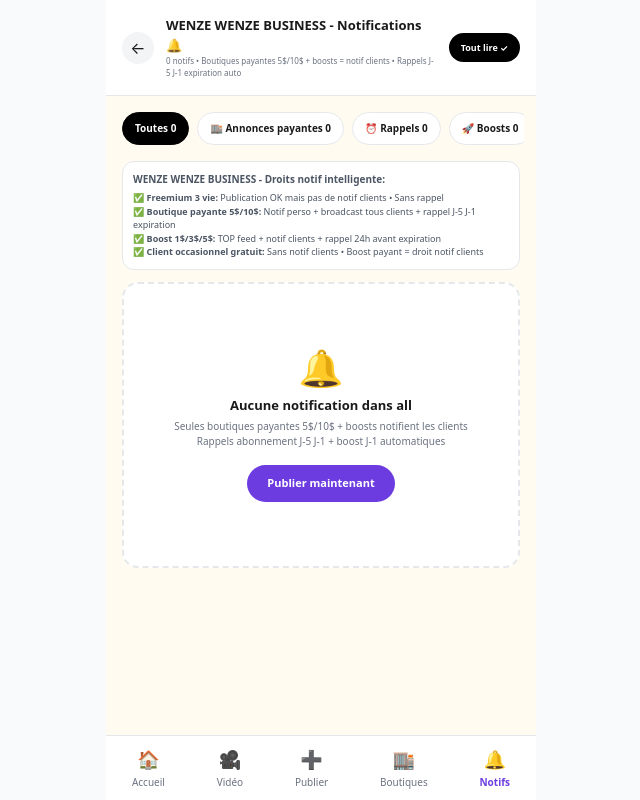
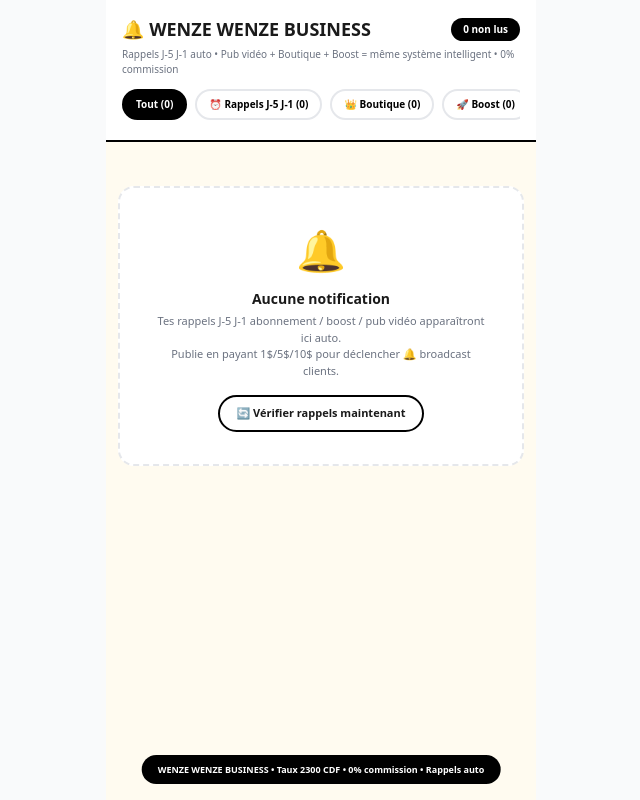
Before and after one commit to kongolokelvin47-cmd/Wenze-pwa, a Next.js app: page /notifications in a window 1280 px wide. Shown: the whole page, without its empty margins (319-959 px from the left). Built offline with nearby package versions, Linux system fonts and the light colour scheme.

Commit message:
Enhance notifications page with new features
Updated notification filtering and added new notification types. Improved loading intervals and added unread count calculation.

```diff
--- a/app/notifications/page.tsx
+++ b/app/notifications/page.tsx
@@ -1,153 +1,125 @@
 "use client";
 import { useState, useEffect, useMemo } from "react";
 import { useRouter } from "next/navigation";
-import { getNotifications, markAsRead, markAllAsRead, checkAndNotifyExpirations, WenzeNotif } from "@/lib/notifications";
+import { getNotifications, markAsRead, markAllAsRead, checkAndNotifyExpirations, WenzeNotif, getUnreadCount } from "@/lib/notifications";
 
 export default function NotificationsPage(){
   const router = useRouter();
   const [notifs, setNotifs] = useState<WenzeNotif[]>([]);
-  const [filter, setFilter] = useState<"all"|"boutique"|"rappels"|"boost"|"perso">("all");
+  const [filter, setFilter] = useState<"all"|"boutique"|"rappels"|"boost"|"pub-video"|"perso">("all");
 
   const load = ()=>{
     try{
       const user = JSON.parse(localStorage.getItem("wenze_user")||"{}");
-      setNotifs(getNotifications(user.id || user.ownerWhatsapp || user.whatsapp));
-    } catch{}
+      const uid = user.id || user.ownerWhatsapp || user.whatsapp || "guest";
+      setNotifs(getNotifications(uid));
+    } catch{ setNotifs([]); }
   };
 
   useEffect(()=>{
-    // ✅ Check expirations à l'ouverture
-    try{ checkAndNotifyExpirations(); } catch{}
+    // ✅ Check intelligent J-5 J-1 abonnement + boost + pub vidéo à l'ouverture
+    try{ checkAndNotifyExpirations(); } catch(e){ console.log("check exp",e); }
     load();
-    const i = setInterval(load, 2000);
-    const j = setInterval(()=> { try{ checkAndNotifyExpirations(); } catch{} }, 60*60*1000);
+    const i = setInterval(load, 2500);
+    const j = setInterval(()=> { try{ checkAndNotifyExpirations(); load(); } catch{} }, 15000); // check toutes les 15s
     return ()=> { clearInterval(i); clearInterval(j); };
-  }, []);
+  },[]);
 
   const filtered = useMemo(()=>{
-    return notifs.filter(n=>{
-      if(filter==="all") return true;
-      if(filter==="boutique") return n.type==="new_boutique_annonce";
-      if(filter==="rappels") return n.type.includes("rappel") || n.type.includes("expire");
-      if(filter==="boost") return n.type.includes("boost");
-      if(filter==="perso") return !n.forAllClients && (n.type==="publication_approved" || n.type==="abonnement_payed");
-      return true;
-    });
-  }, [notifs, filter]);
+    if(filter==="all") return notifs;
+    if(filter==="rappels") return notifs.filter(n=> n.type?.includes("rappel") || n.type?.includes("expiration") || n.type?.includes("expire"));
+    if(filter==="boutique") return notifs.filter(n=> n.type?.includes("boutique") || n.type?.includes("abonnement") || n.type?.includes("publication"));
+    if(filter==="boost") return notifs.filter(n=> n.type?.includes("boost"));
+    if(filter==="pub-video") return notifs.filter(n=> n.type?.includes("pub") || n.type?.includes("video"));
+    if(filter==="perso") return notifs.filter(n=> n.type?.includes("perso") || n.type?.includes("message") || n.type?.includes("commande"));
+    return notifs;
+  },[notifs, filter]);
 
-  const unread = notifs.filter(n=> !n.read).length;
+  const unread = useMemo(()=> notifs.filter(n=>!n.read).length, [notifs]);
 
-  const getIcon = (type: string)=>{
-    if(type==="publication_approved") return "✅";
-    if(type==="abonnement_payed") return "💳";
-    if(type==="boost_payed") return "🚀";
-    if(type==="new_boutique_annonce") return "🏬";
-    if(type==="abonnement_rappel_5j") return "⏰";
-    if(type==="abonnement_rappel_1j") return "⚠️";
-    if(type==="abonnement_expire") return "❌";
-    if(type==="boost_rappel_1j") return "⏰";
-    if(type==="boost_expire") return "📉";
-    if(type==="essai_rappel") return "⏳";
-    return "🔔";
+  const getIcon = (type:string)=>{
+    if(type?.includes("pub")) return "🎬";
+    if(type?.includes("boost")) return "🚀";
+    if(type?.includes("rappel")||type?.includes("expiration")) return "⏰";
+    if(type?.includes("abonnement")||type?.includes("boutique")) return "👑";
+    if(type?.includes("publication")) return "🔔";
+    return "📦";
   };
 
-  const getColor = (n: WenzeNotif)=>{
-    if(!n.read) return "border-[#6C3CE0] bg-[#6C3CE0]/5 border-l-4 border-l-[#6C3CE0]";
-    if(n.type.includes("expire")) return "border-red-200 bg-red-50 border-l-4 border-l-red-500";
-    if(n.type.includes("rappel")) return "border-orange-200 bg-orange-50 border-l-4 border-l-orange-500";
-    if(n.type==="abonnement_payed" || n.type==="boost_payed") return "border-green-200 bg-green-50 border-l-4 border-l-green-500";
-    if(n.forAllClients) return "border-black bg-white border-l-4 border-l-black";
-    return "border-gray-200 bg-white";
-  };
-
-  const timeAgo = (iso: string)=>{
-    try{
-      const diff = Date.now() - new Date(iso).getTime();
-      const m = Math.floor(diff/60000);
-      if(m<1) return "À l'instant";
-      if(m<60) return `${m} min`;
-      const h = Math.floor(m/60);
-      if(h<24) return `${h}h`;
-      const d = Math.floor(h/24);
-      return `${d}j`;
-    } catch{ return ""; }
+  const getColor = (type:string, read?:boolean)=>{
+    if(read) return "bg-white border-gray-200";
+    if(type?.includes("rappel")||type?.includes("expiration")) return "bg-red-50 border-red-300";
+    if(type?.includes("pub")) return "bg-purple-50 border-purple-300";
+    if(type?.includes("boost")) return "bg-orange-50 border-orange-300";
+    if(type?.includes("abonnement")) return "bg-green-50 border-green-300";
+    return "bg-[#FFFBF0] border-black";
   };
 
   return (
     <div className="max-w-[430px] mx-auto min-h-screen bg-[#FFFBF0] pb-24">
-      <header className="sticky top-0 bg-white z-20 p-4 border-b flex items-center gap-3">
-        <button onClick={()=> router.push("/")} className="w-8 h-8 bg-gray-100 rounded-full flex items-center justify-center">←</button>
-        <div className="flex-1">
-          <h1 className="font-black text-[13px]">WENZE WENZE BUSINESS - Notifications 🔔 {unread>0?`• ${unread} non lues`:""}</h1>
-          <p className="text-[8px] text-gray-500">
-            {filtered.length} notifs • Boutiques payantes 5$/10$ + boosts = notif clients • Rappels J-5 J-1 expiration auto
-          </p>
+      {/* HEADER */}
+      <div className="sticky top-0 bg-white border-b-2 border-black p-4 z-10">
+        <div className="flex items-center justify-between">
+          <h1 className="font-black text-[18px]">🔔 WENZE WENZE BUSINESS</h1>
+          <span className="bg-black text-white text-[10px] font-black px-3 py-1 rounded-full">{unread} non lus</span>
         </div>
-        <button onClick={()=> { markAllAsRead(); load(); }} className="text-[9px] bg-black text-white px-3 py-2 rounded-full font-bold whitespace-nowrap">Tout lire ✓</button>
-      </header>
-
-      <div className="p-4 space-y-3">
-        {/* ✅ FILTRES PRO AVEC NOUVEAUX TYPES */}
-        <div className="flex gap-2 overflow-x-auto pb-1 -mx-1 px-1 scrollbar-none">
+        <p className="text-[10px] text-gray-500 mt-1">Rappels J-5 J-1 auto • Pub vidéo + Boutique + Boost = même système intelligent • 0% commission</p>
+        <div className="flex gap-2 mt-3 overflow-x-auto no-scrollbar pb-1">
           {[
-            { id:"all", label:`Toutes ${notifs.length}` },
-            { id:"boutique", label:`🏬 Annonces payantes ${notifs.filter(n=>n.type==="new_boutique_annonce").length}` },
-            { id:"rappels", label:`⏰ Rappels ${notifs.filter(n=> n.type.includes("rappel")||n.type.includes("expire")).length}` },
-            { id:"boost", label:`🚀 Boosts ${notifs.filter(n=> n.type.includes("boost")).length}` },
-            { id:"perso", label:`✅ Perso ${notifs.filter(n=> n.type==="publication_approved").length}` },
+            {id:"all", label:"Tout", count:notifs.length},
+            {id:"rappels", label:"⏰ Rappels J-5 J-1", count:notifs.filter(n=>n.type?.includes("rappel")||n.type?.includes("expiration")).length},
+            {id:"boutique", label:"👑 Boutique", count:notifs.filter(n=>n.type?.includes("abonnement")||n.type?.includes("boutique")||n.type?.includes("publication")).length},
+            {id:"boost", label:"🚀 Boost", count:notifs.filter(n=>n.type?.includes("boost")).length},
+            {id:"pub-video", label:"🎬 Pub Vidéo", count:notifs.filter(n=>n.type?.includes("pub")).length},
+            {id:"perso", label:"💬 Perso", count:notifs.filter(n=>n.type?.includes("perso")||n.type?.includes("message")).length},
           ].map(f=>(
-            <button key={f.id} onClick={()=> setFilter(f.id as any)} className={`whitespace-nowrap px-3 py-2 rounded-full text-[10px] font-black border ${filter===f.id?"bg-black text-white border-black":"bg-white border-gray-200"}`}>{f.label}</button>
+            <button key={f.id} onClick={()=>setFilter(f.id as any)} className={`whitespace-nowrap px-3 py-1.5 rounded-full text-[10px] font-black border-2 ${filter===f.id?"bg-black text-white border-black":"bg-white text-black border-gray-200"}`}>
+              {f.label} ({f.count})
+            </button>
           ))}
         </div>
+        {unread>0 && (
+          <button onClick={()=>{ markAllAsRead(); load(); }} className="mt-3 w-full bg-black text-white py-2 rounded-full font-black text-[11px]">Marquer tout lu ({unread})</button>
+        )}
+      </div>
 
-        {/* ✅ LÉGENDE DROITS */}
-        <div className="bg-white border rounded-xl p-2.5 text-[9px] text-gray-600">
-          <p className="font-black text-[10px]">WENZE WENZE BUSINESS - Droits notif intelligente:</p>
-          <p className="mt-1">✅ <b>Freemium 3 vie:</b> Publication OK mais pas de notif clients • Sans rappel</p>
-          <p>✅ <b>Boutique payante 5$/10$:</b> Notif perso + broadcast tous clients + rappel J-5 J-1 expiration</p>
-          <p>✅ <b>Boost 1$/3$/5$:</b> TOP feed + notif clients + rappel 24h avant expiration</p>
-          <p>✅ <b>Client occasionnel gratuit:</b> Sans notif clients • Boost payant = droit notif clients</p>
-        </div>
-
+      {/* LIST */}
+      <div className="p-3 space-y-3">
         {filtered.length===0 ? (
-          <div className="text-center py-16 bg-white border-2 border-dashed rounded-2xl">
-            <p className="text-4xl">🔔</p>
-            <p className="font-bold text-[13px] mt-2">Aucune notification dans {filter}</p>
-            <p className="text-[10px] text-gray-500 mt-1">Seules boutiques payantes 5$/10$ + boosts notifient les clients<br/>Rappels abonnement J-5 J-1 + boost J-1 automatiques</p>
-            <button onClick={()=> router.push("/publier")} className="mt-4 bg-[#6C3CE0] text-white px-5 py-2.5 rounded-full font-bold text-[11px]">Publier maintenant</button>
+          <div className="bg-white border-2 border-dashed rounded-2xl p-8 text-center mt-8">
+            <p className="text-[40px]">🔔</p>
+            <p className="font-black text-[14px] mt-2">Aucune notification {filter!=="all"?`dans ${filter}`:""}</p>
+            <p className="text-[11px] text-gray-500 mt-1">Tes rappels J-5 J-1 abonnement / boost / pub vidéo apparaîtront ici auto.<br/>Publie en payant 1$/5$/10$ pour déclencher 🔔 broadcast clients.</p>
+            <button onClick={()=>{ checkAndNotifyExpirations(); load(); }} className="mt-4 bg-white border-2 border-black px-4 py-2 rounded-full font-black text-[11px]">🔄 Vérifier rappels maintenant</button>
           </div>
-        ) : filtered.map(n=>(
-          <div key={n.id} onClick={()=> { markAsRead(n.id); load(); if(n.actionUrl) router.push(n.actionUrl); }} className={`rounded-2xl p-3 flex gap-3 cursor-pointer border-2 ${getColor(n)}`}>
-            {n.image ? <img src={n.image} alt="" className="w-14 h-14 rounded-xl object-cover border bg-white"/> : <div className={`w-14 h-14 rounded-xl flex items-center justify-center text-xl border bg-white ${n.type.includes("expire")?"text-red-500": n.type.includes("rappel")?"text-orange-500":""}`}>{getIcon(n.type)}</div>}
-            <div className="flex-1 min-w-0">
-              <div className="flex justify-between gap-2">
-                <p className="font-black text-[11px] leading-tight">{n.title} {!n.read && <span className="ml-1 w-2 h-2 bg-red-500 rounded-full inline-block"></span>}</p>
-                <p className="text-[9px] text-gray-400 whitespace-nowrap">{timeAgo(n.createdAt)}</p>
-              </div>
-              <p className="text-[10px] text-gray-700 mt-1 line-clamp-2 leading-tight">{n.message}</p>
-              <div className="flex gap-2 mt-1.5 flex-wrap">
-                <span className="text-[8px] bg-black/10 px-2 py-1 rounded-full font-bold">{n.boutiqueName||"WENZE WENZE BUSINESS"} {n.forAllClients?"• 📢 Tous clients":"• Perso"}</span>
-                {n.prix && <span className="text-[8px] bg-[#6C3CE0]/10 text-[#6C3CE0] px-2 py-1 rounded-full font-black">{n.prix}</span>}
-                <span className={`text-[8px] px-2 py-1 rounded-full font-bold ${n.type.includes("expire")?"bg-red-500 text-white": n.type.includes("rappel")?"bg-orange-500 text-white": n.forAllClients?"bg-black text-white":"bg-white border"}`}>{n.type.replace("_"," ")}</span>
+        ) : filtered.map((n:any)=>(
+          <div key={n.id} className={`border-2 rounded-2xl p-3 ${getColor(n.type, n.read)} cursor-pointer`} onClick={()=>{ markAsRead(n.id); load(); if(n.data?.annonceId) router.push(`/produit/${n.data.annonceId}`); else if(n.data?.pubId) router.push("/video"); else if(n.type?.includes("rappel")||n.type?.includes("expiration")) router.push("/abonnement"); }}>
+            <div className="flex gap-3">
+              <div className="text-[22px]">{getIcon(n.type)} </div>
+              <div className="flex-1">
+                <div className="flex items-center justify-between">
+                  <p className="font-black text-[12px]">{n.title}</p>
+                  {!n.read && <span className="w-2 h-2 bg-red-500 rounded-full"></span>}
+                </div>
+                <p className="text-[11px] text-gray-700 mt-1 leading-[14px]">{n.message}</p>
+                <div className="flex items-center gap-2 mt-2">
+                  <span className="text-[9px] text-gray-400">{n.createdAt? new Date(n.createdAt).toLocaleString("fr-FR"): "Maintenant"}</span>
+                  {n.type?.includes("rappel") && <span className="bg-red-500 text-white text-[8px] font-black px-2 py-0.5 rounded-full">ACTION J-5 J-1</span>}
+                  {n.type?.includes("pub") && <span className="bg-purple-600 text-white text-[8px] font-black px-2 py-0.5 rounded-full">PUB VIDEO</span>}
+                  {n.type?.includes("boost") && <span className="bg-orange-500 text-white text-[8px] font-black px-2 py-0.5 rounded-full">BOOST TOP</span>}
+                </div>
+                {(n.type?.includes("rappel")||n.type?.includes("expiration")) && (
+                  <button className="mt-2 bg-black text-white text-[10px] font-black px-3 py-1.5 rounded-full" onClick={(e)=>{ e.stopPropagation(); router.push(n.data?.pubId?"/abonnement?mode=pub-video":"/abonnement"); }}>Renouveler {n.data?.prixUSD||""}$ - Garder droits 🔔</button>
+                )}
               </div>
             </div>
           </div>
         ))}
-
-        {filtered.length>0 && (
-          <div className="text-center py-4">
-            <p className="text-[9px] text-gray-400">WENZE WENZE BUSINESS • Taux 1$ = 2300 CDF • 0% commission • Rappels auto toutes les heures</p>
-          </div>
-        )}
       </div>
 
-      <nav className="fixed bottom-0 max-w-[430px] w-full bg-white border-t flex justify-around py-2.5 text-[10px] z-30">
-        <button onClick={()=> router.push("/")} className="flex flex-col items-center gap-0.5 text-gray-500"><span className="text-[18px]">🏠</span>Accueil</button>
-        <button onClick={()=> router.push("/video")} className="flex flex-col items-center gap-0.5 text-gray-500"><span className="text-[18px]">🎥</span>Vidéo</button>
-        <button onClick={()=> router.push("/publier")} className="flex flex-col items-center gap-0.5 text-gray-500"><span className="text-[18px]">➕</span>Publier</button>
-        <button onClick={()=> router.push("/boutiques")} className="flex flex-col items-center gap-0.5 text-gray-500"><span className="text-[18px]">🏬</span>Boutiques</button>
-        <button onClick={()=> router.push("/notifications")} className="font-bold text-[#6C3CE0] flex flex-col items-center gap-0.5"><span className="text-[18px]">🔔</span>Notifs {unread>0 && <span className="text-[8px] bg-red-600 text-white px-1.5 py-0.5 rounded-full -mt-1">{unread}</span>}</button>
-      </nav>
+      <div className="fixed bottom-4 left-1/2 -translate-x-1/2 bg-black text-white px-4 py-2 rounded-full text-[9px] font-bold">
+        WENZE WENZE BUSINESS • Taux 2300 CDF • 0% commission • Rappels auto
+      </div>
     </div>
-  )
-}
+  );
+                          }
```
